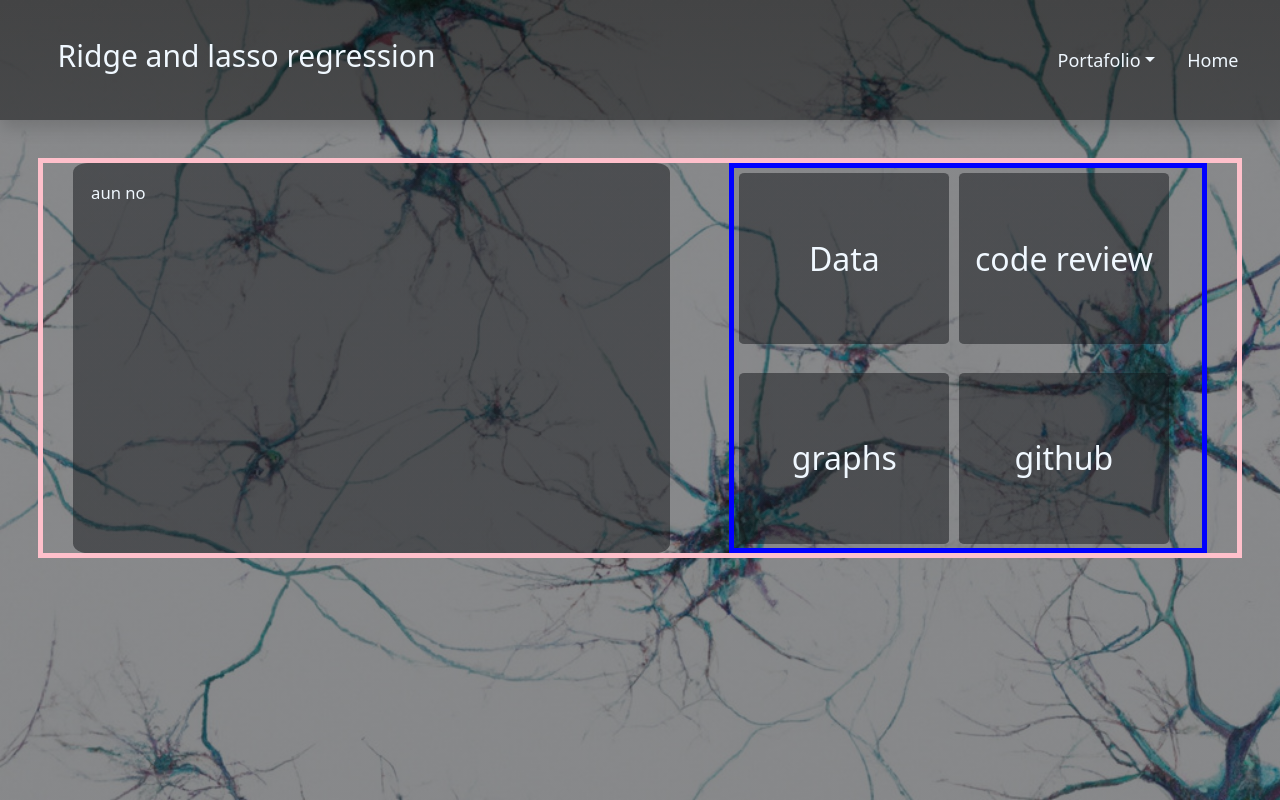
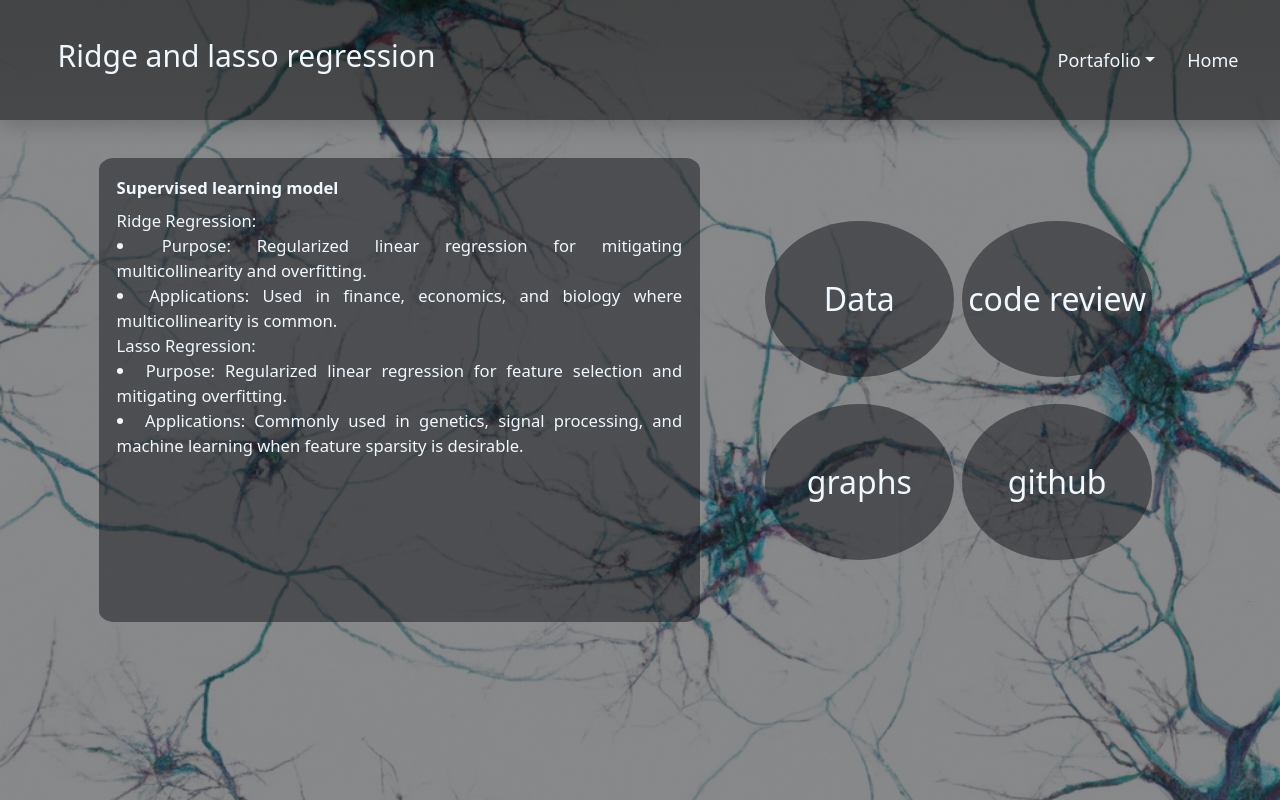
Before and after one commit to Ajela13/Alejandras_Website, a Django app: page /Home/RidgeLassoRegression/ in a window 1280 px wide. Run offline with Django 4.2, Linux system fonts and the light colour scheme.

Commit message:
intro added

```diff
--- a/ViolenciaApp/templates/ridge_lasso_regression.html
+++ b/ViolenciaApp/templates/ridge_lasso_regression.html
@@ -2,4 +2,21 @@
 
 {% block page_title %}Ridge and lasso regression {% endblock %}
 
-{% block preview %}aun no {% endblock %}
+{% block preview %}<div class="model_type mb-2" style="font-weight: bold;"> Supervised learning model </div>
+Ridge Regression:
+<li>
+    Purpose: Regularized linear regression for mitigating multicollinearity and overfitting.
+</li>
+<li>
+    Applications: Used in finance, economics, and biology where multicollinearity is common.
+</li>
+
+Lasso Regression:
+<li>
+    Purpose: Regularized linear regression for feature selection and mitigating overfitting.
+</li>
+
+<li>
+    Applications: Commonly used in genetics, signal processing, and machine learning when feature sparsity is desirable.
+</li>
+{% endblock %}
--- a/static/css/projectstyles.css
+++ b/static/css/projectstyles.css
@@ -45,10 +45,10 @@ body, html {
     margin: 3%;
     display: flex;
     flex-direction: row;
-    border: 5px solid pink;
+    /* border: 5px solid pink;  */
     align-items: center;
     justify-content: center;
-    height: 50%;
+    height: 58%;
 
   }
 
@@ -72,9 +72,9 @@ body, html {
     flex-wrap: wrap;
     display: flex;
     flex-direction: row;
-    border:5px solid blue;
-    width: 40%;
-    height: 100%;
+    /* border:5px solid blue; */
+    width: 35%;
+    height: 75%;
     align-items: flex-start;
     align-content: space-between;
   }
@@ -91,5 +91,5 @@ body, html {
     text-align: center;
     font-size: 2.5vw;
     color: aliceblue;
-    border-radius: 2.5%;
+    border-radius: 50%;
   }
```
Also changed, not shown: ViolenciaApp/templates/ada_boost.html (+9 -1 lines), ViolenciaApp/templates/decision_trees.html (+9 -1 lines), ViolenciaApp/templates/k_means_clus.html (+7 -1 lines), ViolenciaApp/templates/k_nearest_n.html (+7 -1 lines), ViolenciaApp/templates/logistic_regression.html (+10 -1 lines), ViolenciaApp/templates/random_forest.html (+7 -1 lines).
